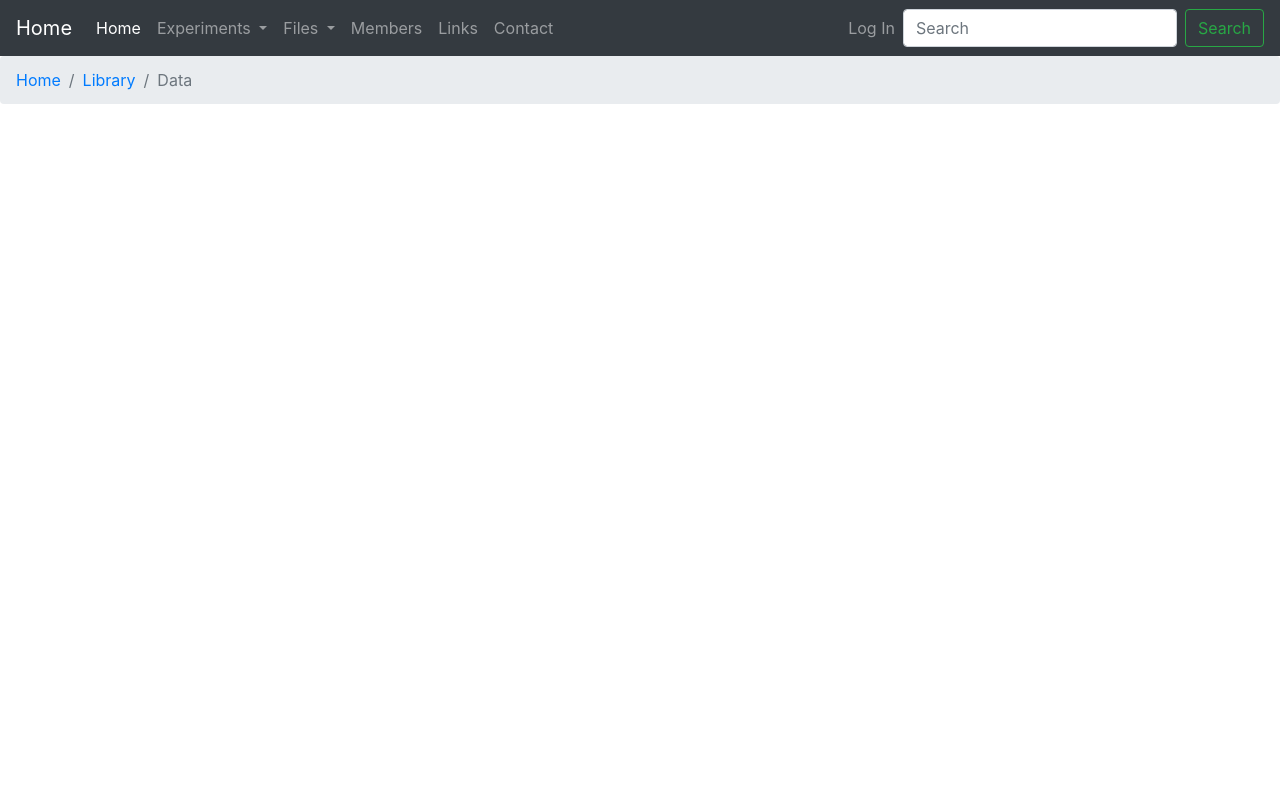
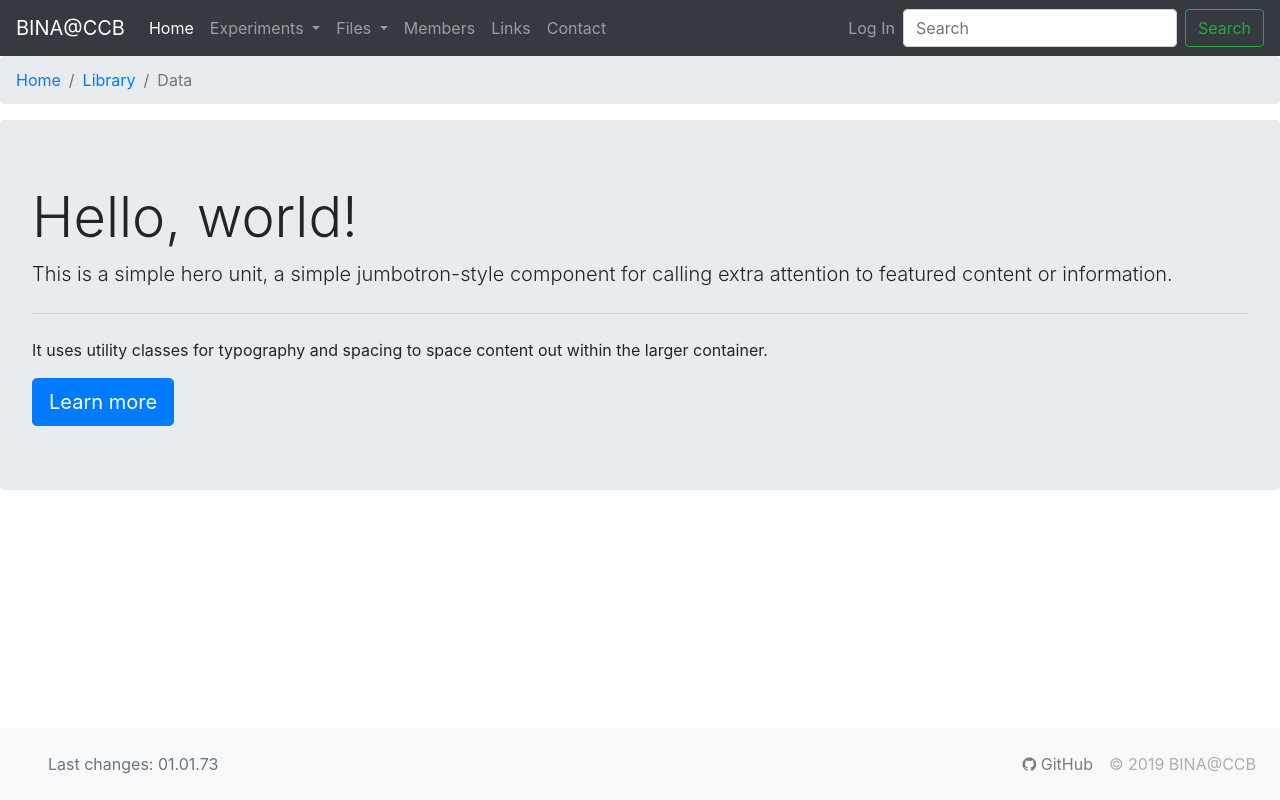
Before and after one commit to Athalbraht/fenu-experiment, a Flask app: page / in a window 1280 px wide. Run offline with Flask 2, Linux system fonts and the light colour scheme; some libraries are stand-ins or nearby versions.

Commit message:
Updated: Index file

```diff
--- a/server/App/templates/index.html
+++ b/server/App/templates/index.html
@@ -7,13 +7,14 @@
 
    	 <!-- Bootstrap CSS -->
    	 <link rel="stylesheet" href="https://stackpath.bootstrapcdn.com/bootstrap/4.3.1/css/bootstrap.min.css" integrity="sha384-ggOyR0iXCbMQv3Xipma34MD+dH/1fQ784/j6cY/iJTQUOhcWr7x9JvoRxT2MZw1T" crossorigin="anonymous">
+	<link rel="stylesheet" href="https://cdnjs.cloudflare.com/ajax/libs/font-awesome/4.7.0/css/font-awesome.min.css">
 
    	 <title>BINA</title>
   </head>
   <body>
 
 <nav class="navbar navbar-expand-lg navbar-dark bg-dark">
-		<a class="navbar-brand" href="#">Home</a>
+		<a class="navbar-brand" href="#">BINA@CCB</a>
 		<button class="navbar-toggler" type="button" data-toggle="collapse" data-target="#navbarSupportedContent" aria-controls="navbarSupportedContent" aria-expanded="false" aria-label="Toggle navigation">
 		<span class="navbar-toggler-icon"></span>
 		</button>
@@ -87,6 +88,30 @@
   </ol>
 </nav>
 
+<nav class="navbar fixed-bottom navbar-expand-lg navbar-light bg-light">
+	<nav class="navbar navbar-light bg-light">
+        	<a class="nav-link disabled" href="#" tabindex="-1" aria-disabled="true">Last changes: 01.01.73</a>
+	</nav>
+			<ul class="navbar-nav  flex-row ml-md-auto d-none d-md-flex">
+
+			<li class="nav-item">
+			<a class="nav-link" href="https://github.com/BINA-CCB/BINA-CCB.github.io"><i class="fa fa-github"></i> GitHub</a>
+			</li>
+	<li class="nav-item">
+        	<a class="nav-link disabled" href="#" tabindex="-1" aria-disabled="true">© 2019 BINA@CCB</a>
+	</li>
+
+</nav>
+
+<div class="jumbotron">
+  <h1 class="display-4">Hello, world!</h1>
+  <p class="lead">This is a simple hero unit, a simple jumbotron-style component for calling extra attention to featured content or information.</p>
+  <hr class="my-4">
+  <p>It uses utility classes for typography and spacing to space content out within the larger container.</p>
+  <a class="btn btn-primary btn-lg" href="#" role="button">Learn more</a>
+</div>
+
+
 	<script src="https://code.jquery.com/jquery-3.3.1.slim.min.js" integrity="sha384-q8i/X+965DzO0rT7abK41JStQIAqVgRVzpbzo5smXKp4YfRvH+8abtTE1Pi6jizo" crossorigin="anonymous"></script>
 	<script src="https://cdnjs.cloudflare.com/ajax/libs/popper.js/1.14.7/umd/popper.min.js" integrity="sha384-UO2eT0CpHqdSJQ6hJty5KVphtPhzWj9WO1clHTMGa3JDZwrnQq4sF86dIHNDz0W1" crossorigin="anonymous"></script>
 	<script src="https://stackpath.bootstrapcdn.com/bootstrap/4.3.1/js/bootstrap.min.js" integrity="sha384-JjSmVgyd0p3pXB1rRibZUAYoIIy6OrQ6VrjIEaFf/nJGzIxFDsf4x0xIM+B07jRM" crossorigin="anonymous"></script>
--- a/server/run.py
+++ b/server/run.py
@@ -2,4 +2,4 @@ from App import app
 import config
 
 if __name__ == '__main__':
-    app.run(host="0.0.0.0", port="3389")
+    app.run(host="0.0.0.0", port="8080")
```
